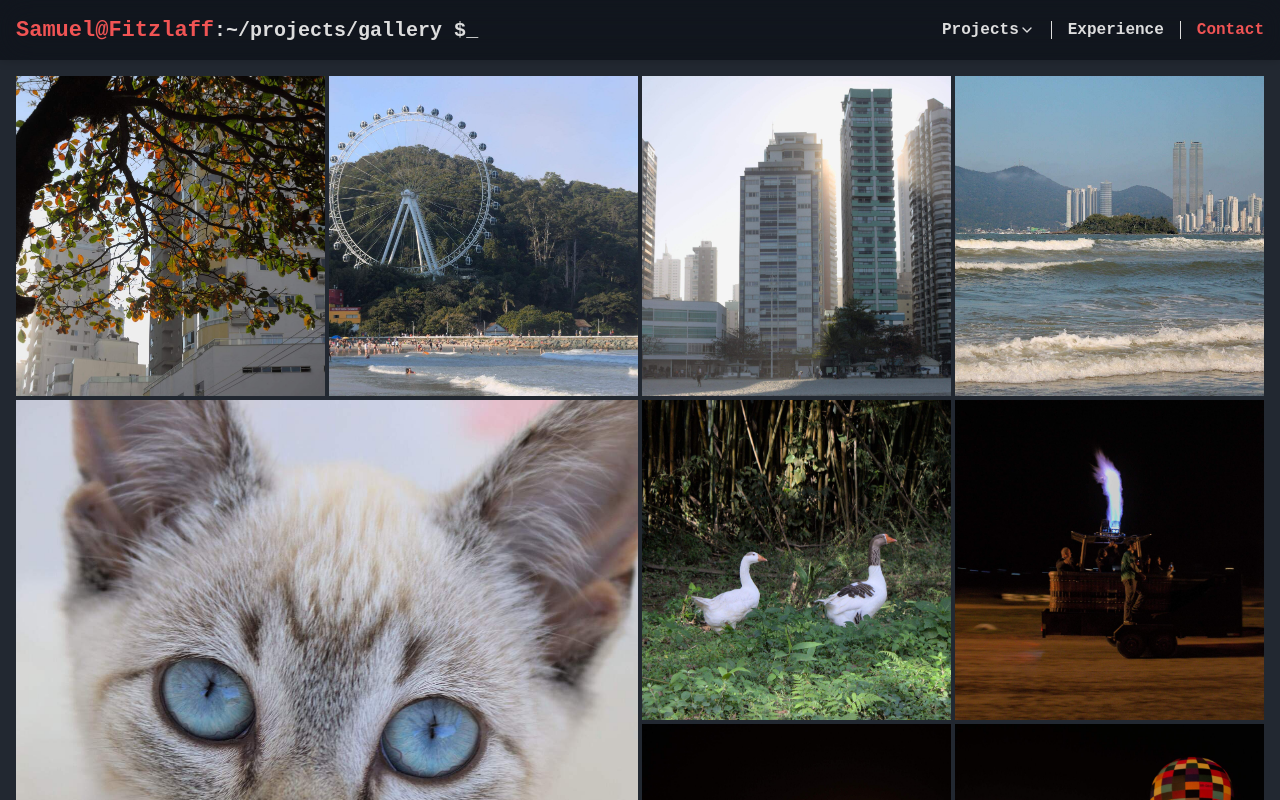
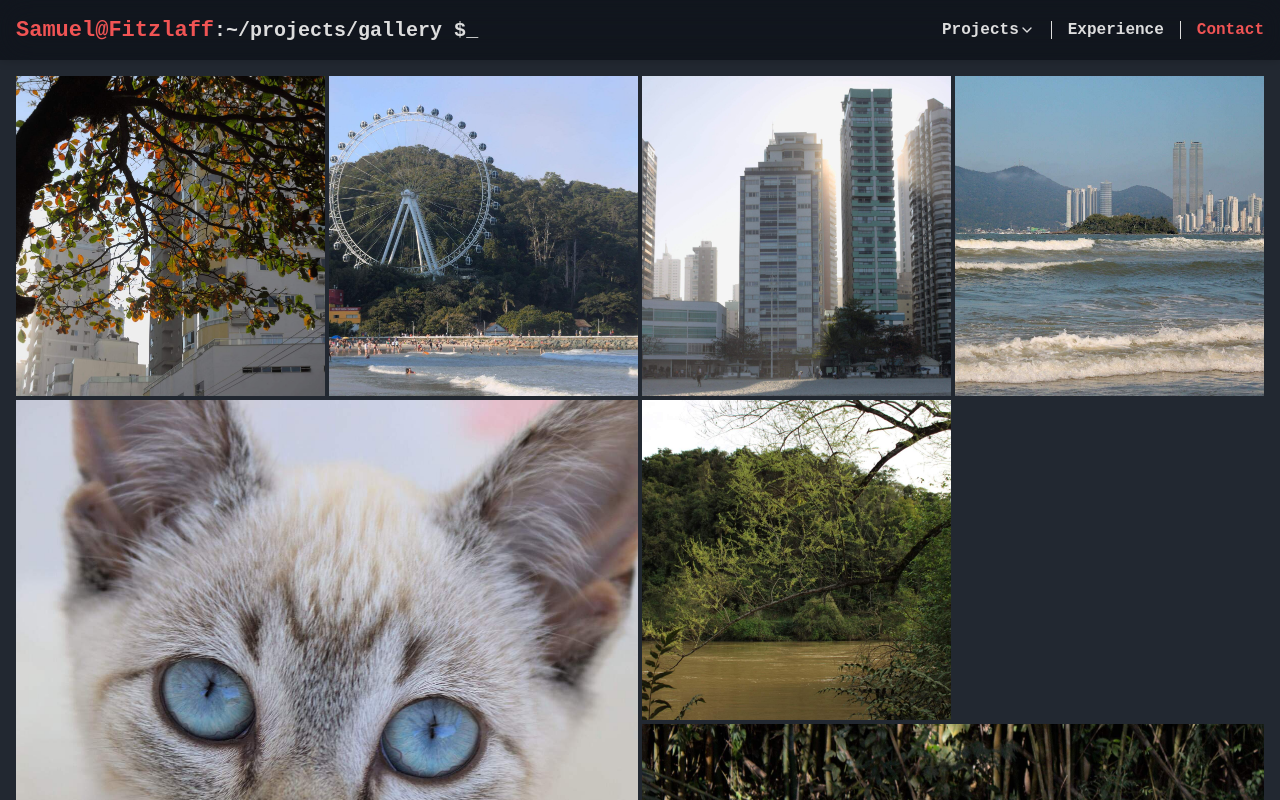
Before and after one commit to SamuelTobiasFitzlaff/SamuelTobiasFitzlaff.github.io, a Next.js app: page /projects/gallery in a window 1280 px wide. Shown: the top 800 px of the page. Built offline with nearby package versions, Linux system fonts and the light colour scheme.

Commit message:
feat: add photo to gallery

```diff
--- a/src/pages/projects/gallery/index.tsx
+++ b/src/pages/projects/gallery/index.tsx
@@ -82,10 +82,14 @@ const itemData = [
     cols: 2,
   },
   {
+    img: "/photos/gallery/28.jpg",
+    title: "Folhas sobre rio",
+  },
+  {
     img: "/photos/gallery/22.jpg",
     title: "Gansos",
+    cols: 2,
   },
-
   {
     img: "/photos/gallery/20.jpg",
     title: "Balões 5",
```
Also changed, not shown: public/photos/gallery/28.jpg (added).
